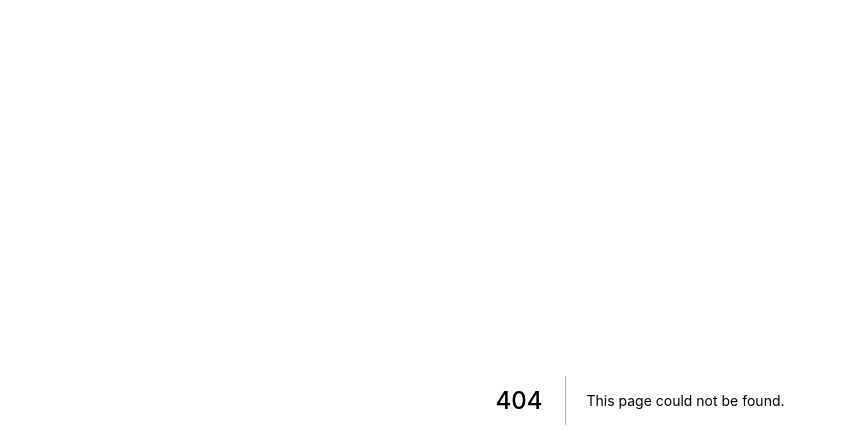
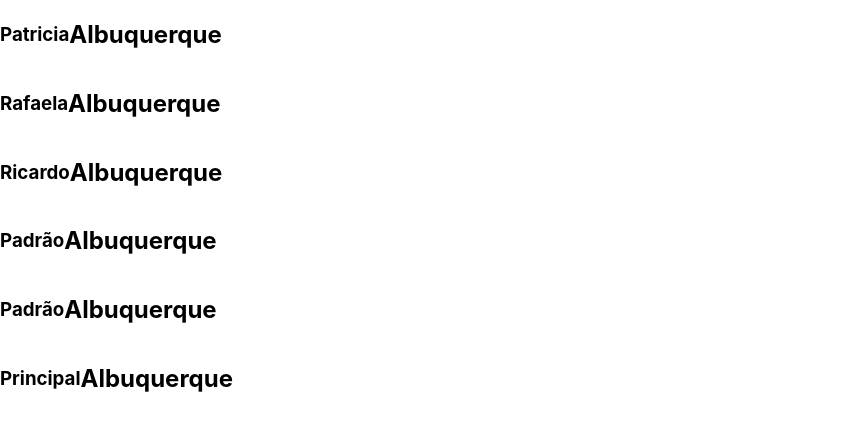
Before and after one commit to rafaellavm/ExerciciosReactNextJS, a Next.js app: page /comunicacao/direta in a window 1280 px wide. Before the commit this address had no page. Shown: the top 448 px of the page, without its empty margins (0-846 px from the left). Built offline with nearby package versions, Linux system fonts and the light colour scheme.

Commit message:
38. Comunicação direta

```diff
--- /dev/null
+++ b/components/direta/Filho.jsx
@@ -0,0 +1,9 @@
+export default function Filho(props){
+
+    return (
+        <div style={{display: "flex", alignItems:"center"}}>
+            <h3>{props.nome}</h3>
+           <h2>{props.familia}</h2>
+        </div>
+    )
+}
--- /dev/null
+++ b/components/direta/Pai.jsx
@@ -0,0 +1,16 @@
+
+import Filho from "./Filho";
+
+export default function Pai(props){
+
+    return (
+        <div>
+           <Filho nome="Patricia" familia={props.familia} />
+           <Filho nome="Rafaela" familia={props.familia} />
+           <Filho nome="Ricardo" familia={props.familia} />
+           <Filho nome="Peter" familia={props.familia} nome="Padrão"/>
+           <Filho {...props} />
+           <Filho {...props} nome="Principal" />
+        </div>
+    )
+}
--- /dev/null
+++ b/pages/comunicacao/direta.jsx
@@ -0,0 +1,10 @@
+import Pai from "../../components/direta/Pai";
+
+export default function direta(){
+
+    return (
+        <div>
+            <Pai familia="Albuquerque" nome="Padrão"/>
+        </div>
+    )
+}
```
Also changed, not shown: components/If.jsx (added, +10 -0 lines), pages/render/condicional2.jsx (added, +18 -0 lines).
